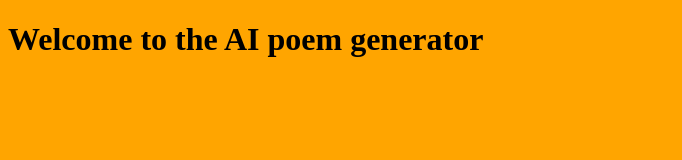
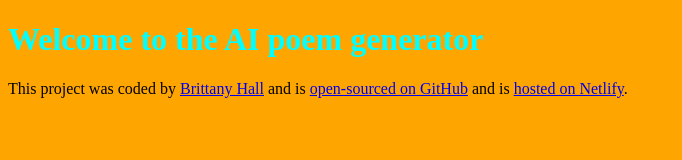
Before and after one commit to Madamgearbox/french-poem-maker, a plain HTML site: page index.html in a window 1280 px wide. Shown: the whole page, without its empty margins (0-682 px from the left). Drawn offline with Linux system fonts and the light colour scheme.

Commit message:
added footer

```diff
--- a/index.html
+++ b/index.html
@@ -9,6 +9,21 @@
 <body>
     <h1> Welcome to the AI poem generator</h1>
 
+    <footer>
+        This project was coded by
+        <a href="https://github.com/Madamgearbox" target="_blank">Brittany Hall</a>
+        and is
+         <a
+         href="https://github.com/Madamgearbox/french-poem-maker"
+         target="_blank"
+         >
+         open-sourced on GitHub</a
+         >
+         and is <a href="https://shiny-snickerdoodle-38b7bf.netlify.app/"
+         target="_blank">hosted on Netlify</a>.
+
+    </footer>
+
     <script src="src/script.js"></script>
 
 </body>
--- a/src/style.css
+++ b/src/style.css
@@ -1,3 +1,6 @@
 body {
     background: orange;
 }
+h1 {
+    color: aqua;
+}
```
